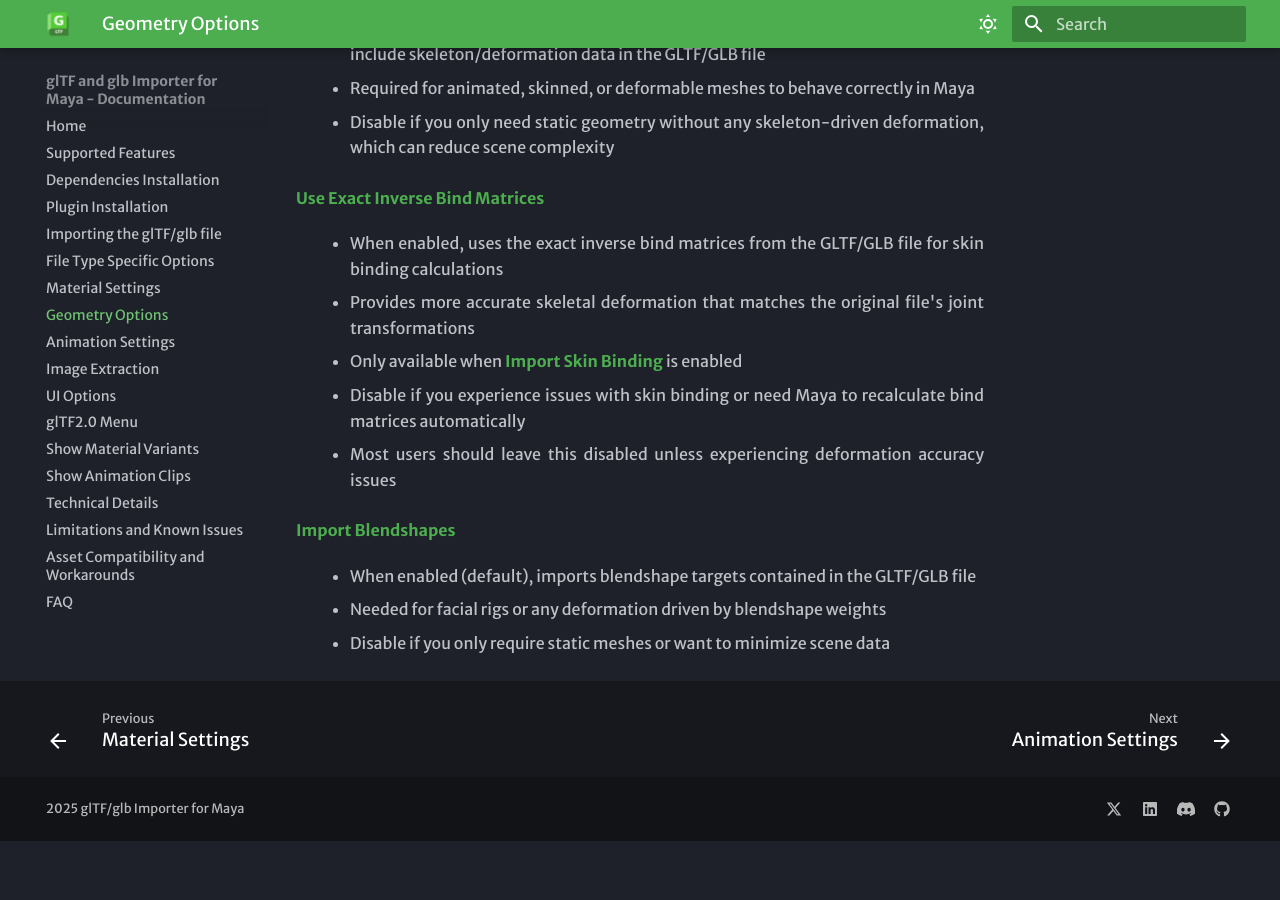
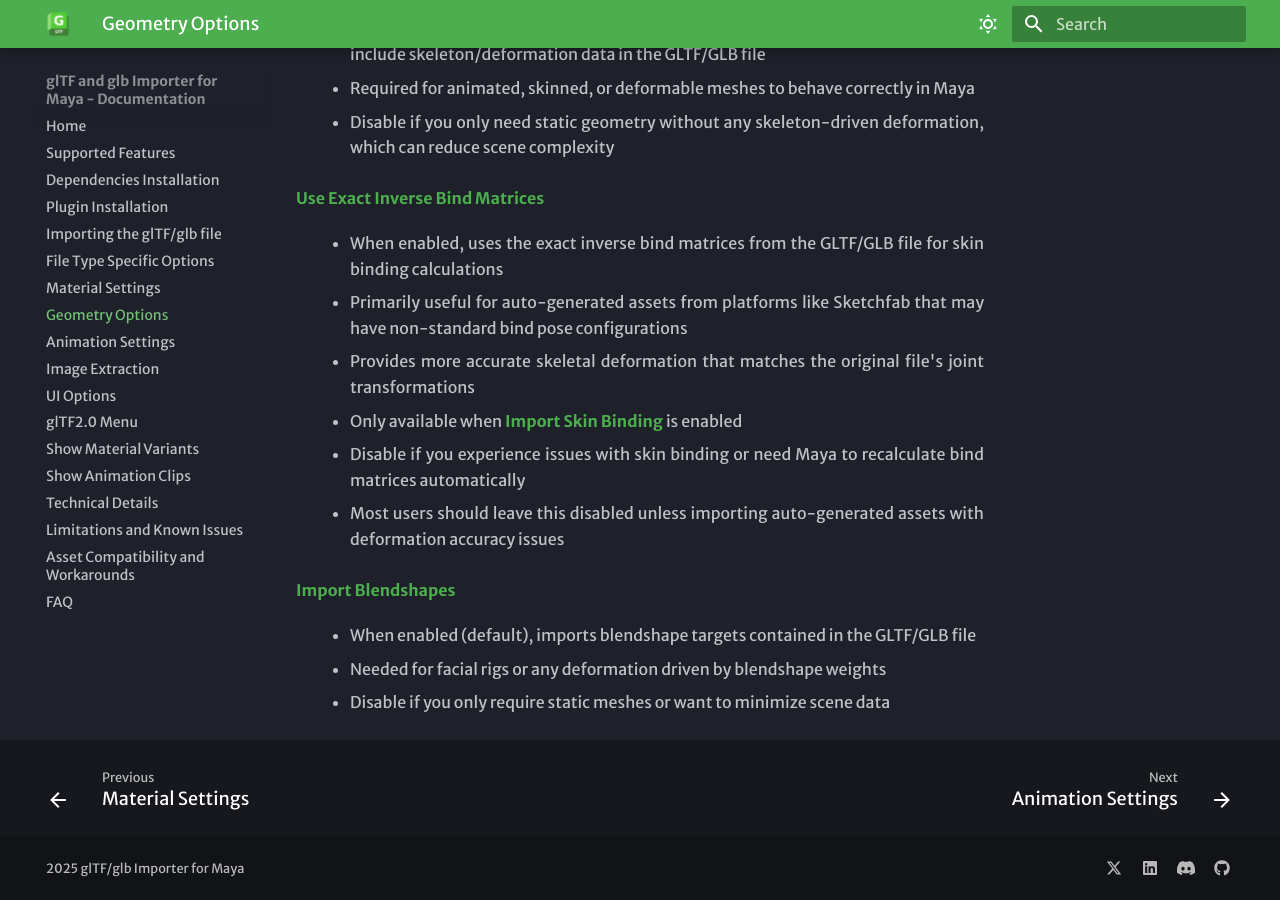
Before and after one commit to parashivbrl/gltf-glb-importer-for-maya-docs, an MkDocs documentation site: the page built from docs/geometry_options.md, in a window 1280 px wide and 900 px high, scrolled down 510 px. Built offline with MkDocs 1.6.1 and Material for MkDocs 9.7.7, drawn with Linux system fonts in a browser that asks for light colours; some web fonts are replaced; before the commit the page ends 1351 px from its top, so only the background shows below that.

Commit message:
Clarify Use Exact Inverse Bind Matrices is for auto-generated assets from platforms like Sketchfab

```diff
--- a/docs/geometry_options.md
+++ b/docs/geometry_options.md
@@ -21,10 +21,11 @@ Controls how geometry vertices are processed during import:
 **Use Exact Inverse Bind Matrices**
 
 - When enabled, uses the exact inverse bind matrices from the GLTF/GLB file for skin binding calculations
+- Primarily useful for auto-generated assets from platforms like Sketchfab that may have non-standard bind pose configurations
 - Provides more accurate skeletal deformation that matches the original file's joint transformations
 - Only available when **Import Skin Binding** is enabled
 - Disable if you experience issues with skin binding or need Maya to recalculate bind matrices automatically
-- Most users should leave this disabled unless experiencing deformation accuracy issues
+- Most users should leave this disabled unless importing auto-generated assets with deformation accuracy issues
 
 **Import Blendshapes**
 
```
Also changed, not shown: docs/file_type_specific_options.md (+1 -1 lines).
